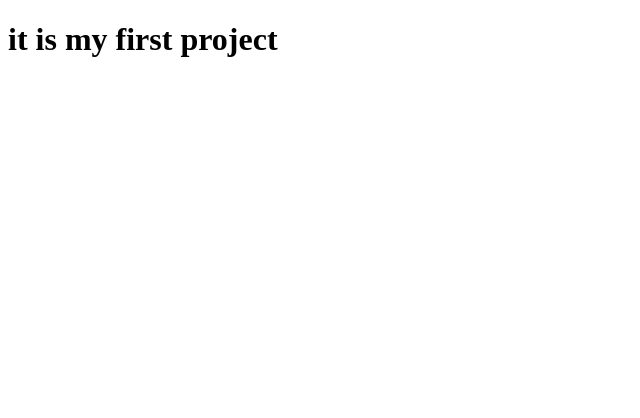
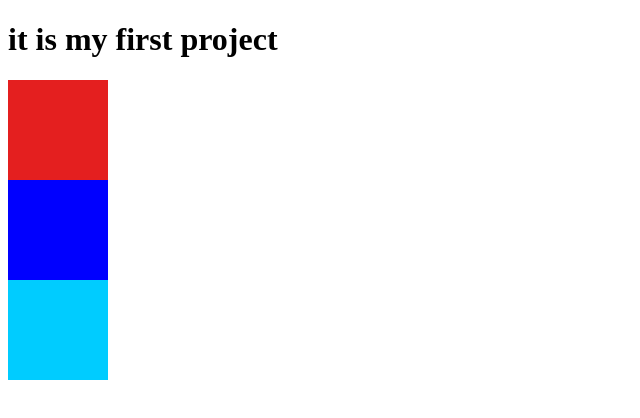
Before and after one commit to AyeshaAnwar2/color-chnager-project, a plain HTML site: page index.html in a window 1280 px wide. Shown: the whole page, without its empty margins (0-640 px from the left). Drawn offline with Linux system fonts and the light colour scheme.

Commit message:
adding new js file to add functinality

```diff
--- a/index.css
+++ b/index.css
@@ -1,13 +1,17 @@
 #red{
     height: 100px;
     width: 100px;
-    background-color: red ;
+    background-color: rgb(228, 31, 31)
 }
 
 #blue{
+     height: 100px;
+    width: 100px;
     background-color: blue;
 }
 
 #yellow{
-    background-color: yellow;
+     height: 100px;
+    width: 100px;
+    background-color: rgb(0, 204, 255);
 }
--- a/index.html
+++ b/index.html
@@ -9,9 +9,11 @@
 <body>
     <h1>it is my first project</h1>
     <div id="color">
-           <span id="red"></span>
-           <span id="blue"></span>
-           <span id="yellow"></span>
+        <span>
+           <div id="red"></div>
+           <div id="blue"></div>
+           <div id="yellow"></div>
+           </span>
     </div>
 </body>
 </html>
```
Also changed, not shown: index.js (added).
